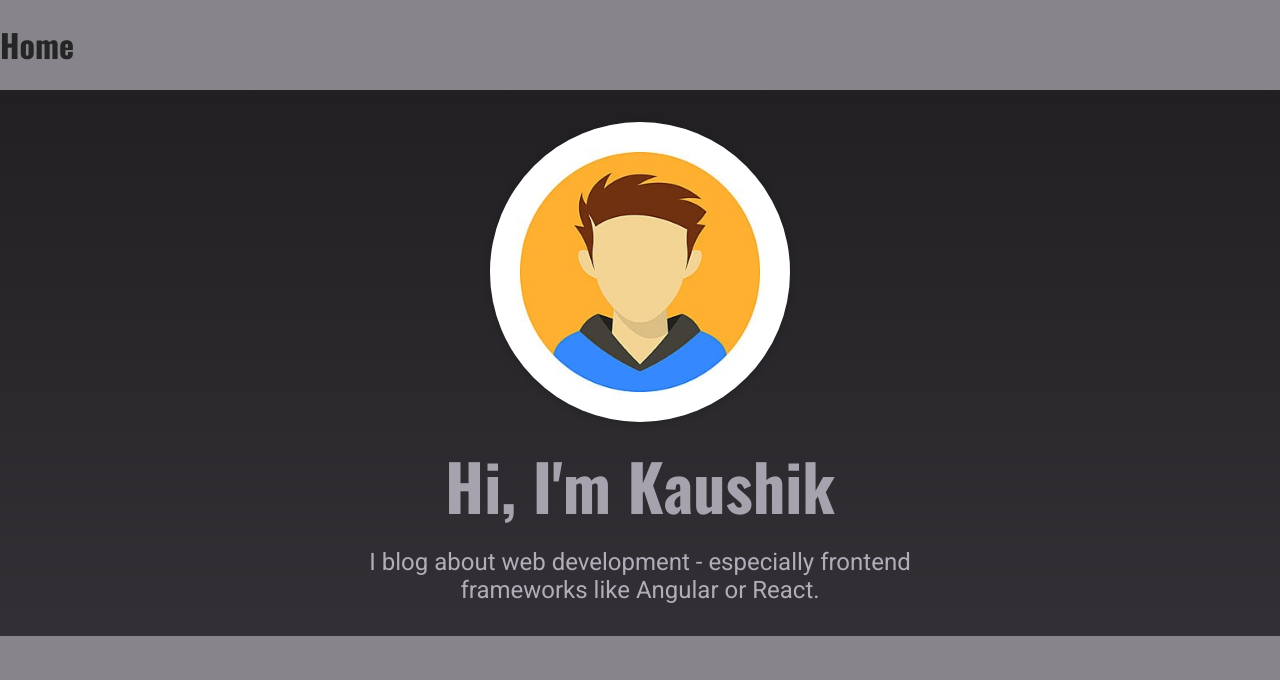
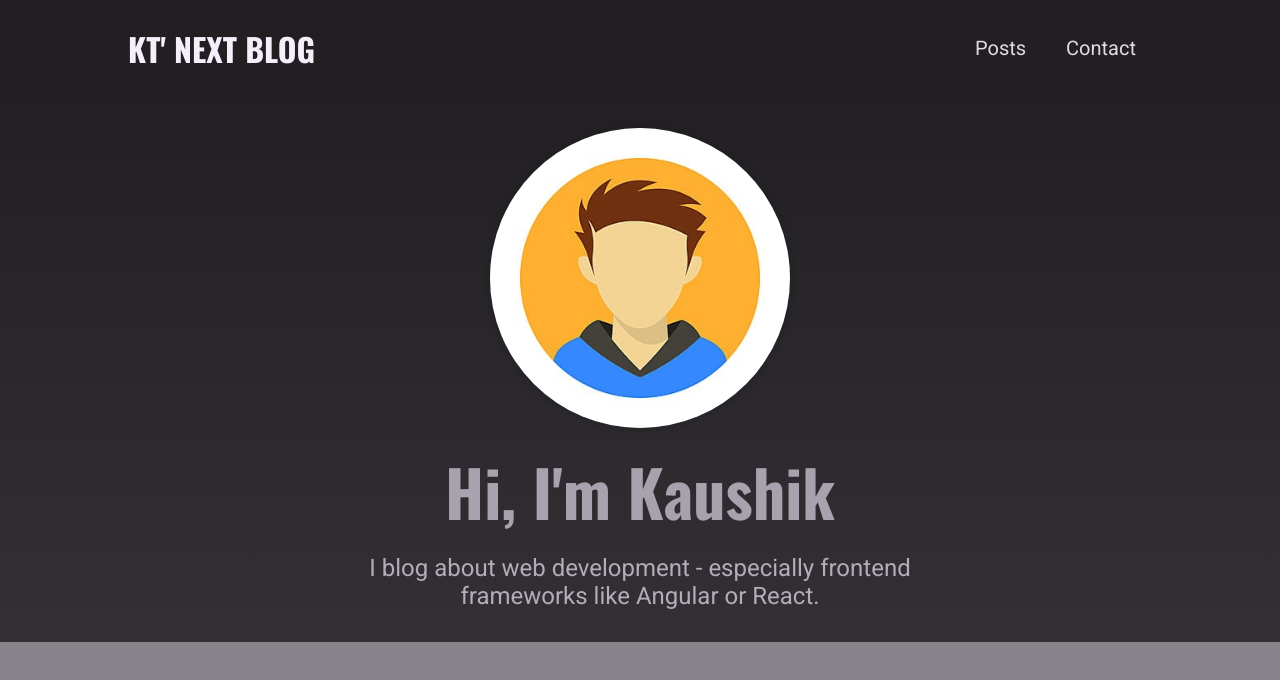
Before and after one commit to Kaushik7984/Blog-next, a Next.js app: page / in a window 1280 px wide. Shown: the top 680 px of the page. Built offline with nearby package versions, Linux system fonts and the light colour scheme.

Commit message:
add and update layout and posts page

```diff
--- /dev/null
+++ b/components/layout/layout.js
@@ -0,0 +1,13 @@
+import React from "react";
+import MainNavigation from "./main-navigation";
+
+const Layout = (props) => {
+  return (
+    <>
+      <MainNavigation />
+      <main>{props.children}</main>
+    </>
+  );
+};
+
+export default Layout;
--- /dev/null
+++ b/components/layout/logo.js
@@ -0,0 +1,7 @@
+import classes from "./logo.module.css";
+
+function Logo() {
+  return <div className={classes.logo}>KT' Next Blog</div>;
+}
+
+export default Logo;
--- /dev/null
+++ b/components/layout/logo.module.css
@@ -0,0 +1,13 @@
+.logo {
+  text-transform: uppercase;
+  font-size: var(--size-5);
+  font-weight: bold;
+  font-family: "Oswald", sans-serif;
+  color: var(--color-grey-50);
+}
+
+@media (min-width: 768px) {
+  .logo {
+    font-size: var(--size-8);
+  }
+}
--- /dev/null
+++ b/components/layout/main-navigation.js
@@ -0,0 +1,26 @@
+import Link from "next/link";
+
+import Logo from "./logo";
+import classes from "./main-navigation.module.css";
+
+function MainNavigation() {
+  return (
+    <header className={classes.header}>
+      <Link href='/'>
+        <Logo />
+      </Link>
+      <nav>
+        <ul>
+          <li>
+            <Link href='/posts'>Posts</Link>
+          </li>
+          <li>
+            <Link href='/contact'>Contact</Link>
+          </li>
+        </ul>
+      </nav>
+    </header>
+  );
+}
+
+export default MainNavigation;
--- /dev/null
+++ b/components/layout/main-navigation.module.css
@@ -0,0 +1,42 @@
+.header {
+  width: 100%;
+  height: 6rem;
+  background-color: var(--color-grey-900);
+  display: flex;
+  justify-content: space-between;
+  align-items: center;
+  padding: 0 10%;
+}
+
+.header ul {
+  list-style: none;
+  display: flex;
+  align-items: baseline;
+  margin: 0;
+  padding: 0;
+}
+
+.header li {
+  margin: 0 var(--size-4);
+}
+
+.header a {
+  color: var(--color-grey-100);
+  font-size: var(--size-4);
+}
+
+.header a:hover,
+.header a:active,
+.header a.active {
+  color: var(--color-grey-200);
+}
+
+@media (min-width: 768px) {
+  .header ul {
+    gap: 0.5rem;
+  }
+
+  .header a {
+    font-size: var(--size-5);
+  }
+}
--- a/pages/_app.js
+++ b/pages/_app.js
@@ -1,5 +1,10 @@
+import Layout from "@/components/layout/layout";
 import "@/styles/globals.css";
 
 export default function App({ Component, pageProps }) {
-  return <Component {...pageProps} />;
+  return (
+    <Layout>
+      <Component {...pageProps} />
+    </Layout>
+  );
 }
--- a/pages/index.js
+++ b/pages/index.js
@@ -12,7 +12,6 @@
         />
       </Head>
       <div>
-        <h1>Home</h1>
         <Hero />
       </div>
     </>
```
Also changed, not shown: components/posts/post-item.js (added, +37 -0 lines), components/posts/post-item.module.css (added, +37 -0 lines), components/posts/posts-grid.js (added, +16 -0 lines), components/posts/posts-grid.module.css (added, +9 -0 lines).
